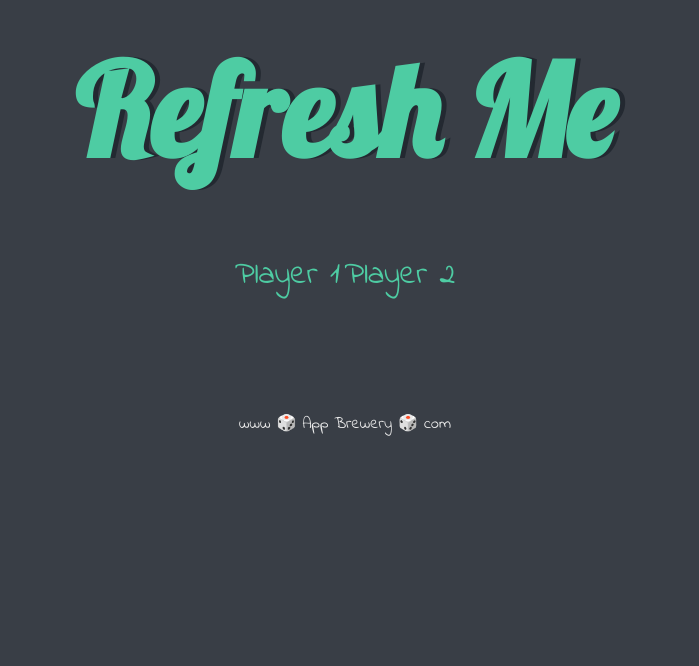
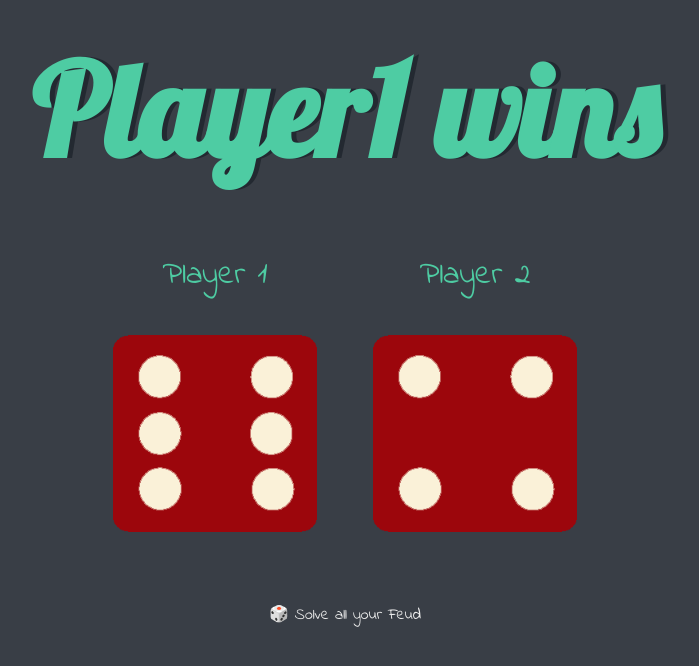
Before and after one commit to suyash101101/dicegame, a plain HTML site: page index.html in a window 1280 px wide. Shown: the whole page, without its empty margins (295-994 px from the left). Drawn offline with Linux system fonts and the light colour scheme.

Commit message:
index.html

```diff
--- a/index.html
+++ b/index.html
@@ -1,3 +1,4 @@
+
 <!DOCTYPE html>
 <html lang="en" dir="ltr">
   <head>
@@ -15,15 +16,16 @@
 
       <div class="dice">
         <p>Player 1</p>
-        <img class="img1" src="" />
+        <img class="img1" src="./images/dice6.png" />
       </div>
 
       <div class="dice">
         <p>Player 2</p>
-        <img class="img2" src="" />
+        <img class="img2" src="./images/dice6.png" />
       </div>
     </div>
 
-    <footer>www 🎲 App Brewery 🎲 com</footer>
+    <footer>🎲 Solve all your Feud</footer>
+    <script src="index.js"></script>
   </body>
 </html>
```
